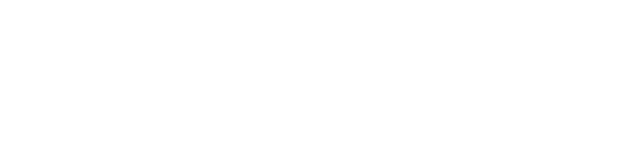
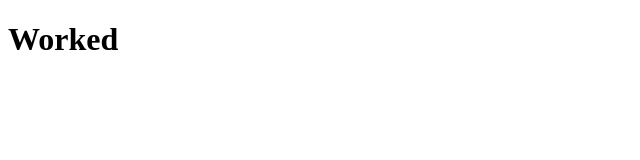
Before and after one commit to Rasiuk/bruncvik-stehovani, a website: page index.html in a window 1280 px wide. Shown: the whole page, without its empty margins (0-640 px from the left). Drawn offline with Linux system fonts and the light colour scheme.

Commit message:
Update index.html

```diff
--- a/index.html
+++ b/index.html
@@ -5,5 +5,7 @@
     <meta name="viewport" content="width=device-width, initial-scale=1.0" />
     <title>Stehovani Bruncvik</title>
   </head>
-  <body></body>
+  <body>
+    <h1>Worked</h1>
+  </body>
 </html>
```
